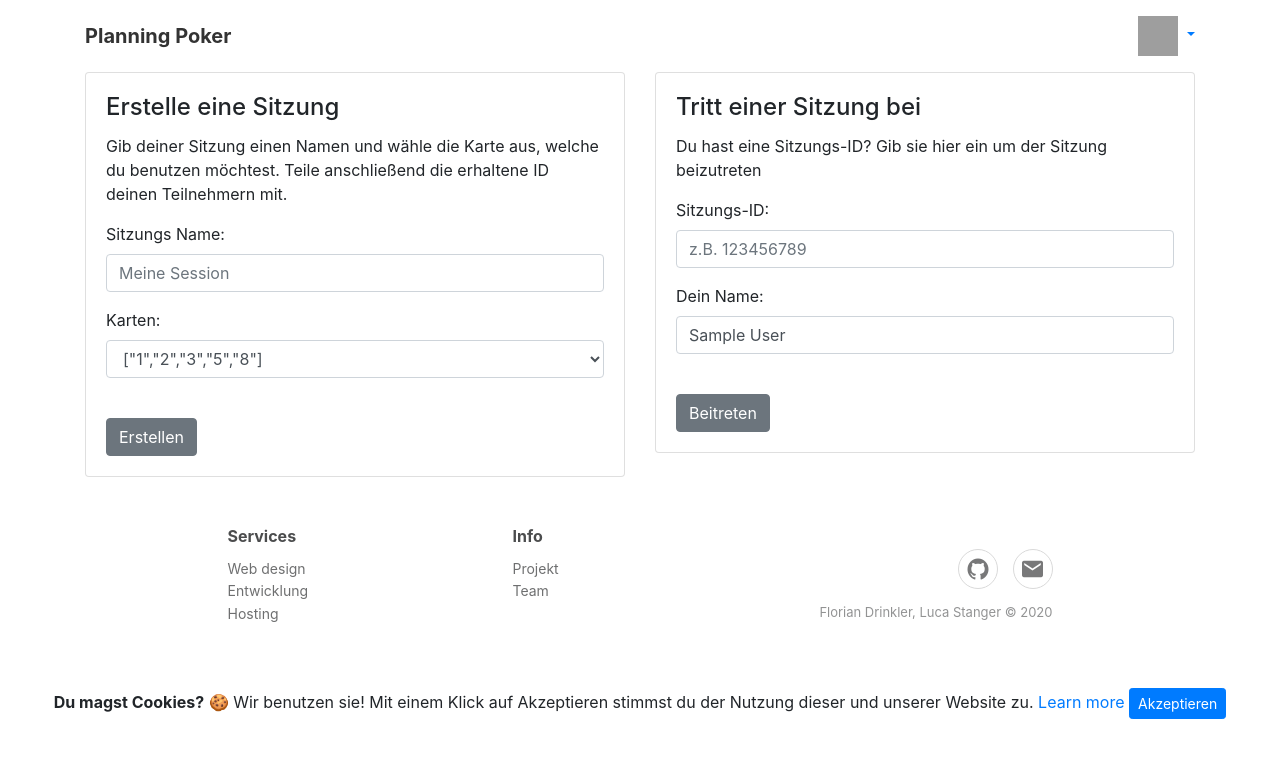
After one commit to Drinkler/Planning-Poker, a PHP site: page /lobby.php in a window 1280 px wide. The commit adds this page. Shown: the top 758 px of the page. Run offline with PHP 8.4, Linux system fonts and the light colour scheme; the visitor is signed in with stand-in values (Sample User, id 1); some libraries are stand-ins or nearby versions; some web fonts are replaced; grey boxes are pictures that could not be loaded.

Commit message:
added lobby.php

```diff
--- a/src/index.php
+++ b/src/index.php
@@ -101,7 +101,7 @@ session_start();
     <!-- Login Button -->
     <nav class="navbar navbar-light navbar-expand-md navigation-clean-button">
         <div class="container">
-            <a class="navbar-brand" href="#">Planning Poker</a>
+            <a class="navbar-brand" href="index.php">Planning Poker</a>
             <?php
                 include_once("php/checkLoginForNavBar.php");
             ?>
@@ -118,9 +118,11 @@ session_start();
                 </p>
             </div>
             <div class="col text-center" style="margin-bottom: 60px;">
+                <a href="lobby.php">
                 <button class="btn btn-primary" type="button">
                     Los geht's !
                 </button>
+                </a>
             </div>
             <div class="row features">
                 <div class="col-sm-6 col-lg-4 item">
--- /dev/null
+++ b/src/lobby.php
@@ -0,0 +1,250 @@
+<?php
+session_start();
+
+// TODO: Überprüfen ob User angemeldet ist, falls nicht -> Location index.php
+
+?>
+
+<!DOCTYPE html>
+<html lang="de">
+
+<head>
+    <meta charset="utf-8" />
+    <meta name="viewport" content="width=device-width, initial-scale=1.0, shrink-to-fit=no" />
+    <title>Planning-Poker</title>
+    <link rel="stylesheet" type="text/css" href="assets/bootstrap/css/bootstrap.min.css" />
+    <link rel="stylesheet" type="text/css" href="https://fonts.googleapis.com/css?family=Lato:400,700,400italic" />
+    <link rel="stylesheet" type="text/css" href="assets/fonts/font-awesome.min.css" />
+    <link rel="stylesheet" type="text/css" href="assets/fonts/ionicons.min.css" />
+    <link rel="stylesheet" type="text/css" href="assets/css/Features-Clean.css" />
+    <link rel="stylesheet" type="text/css" href="assets/css/Footer-Clean.css" />
+    <link rel="stylesheet" type="text/css" href="assets/css/Login-Form-Clean.css" />
+    <link rel="stylesheet" type="text/css" href="assets/css/Navigation-with-Button.css" />
+    <link rel="stylesheet" type="text/css" href="assets/css/Registration-Form-with-Photo.css" />
+    <link rel="stylesheet" type="text/css" href="assets/css/Social-Icons.css" />
+    <link rel="stylesheet" type="text/css" href="assets/css/styles.css" />
+    <link rel="stylesheet" type="text/css" href="assets/css/Testimonials.css" />
+    <link rel="stylesheet" type="text/css" href="https://cdn.jsdelivr.net/gh/Wruczek/Bootstrap-Cookie-Alert@gh-pages/cookiealert.css" />
+
+    <script src="https://www.google.com/recaptcha/api.js" async defer></script>
+    <script src="script/script.js"></script>
+</head>
+
+<body>
+<!-- Modal LogIn -->
+<div class="modal fade" id="loginModal" tabindex="-1" role="dialog" aria-labelledby="loginModalLabel" aria-hidden="true">
+    <div class="modal-dialog" role="document">
+        <div class="modal-content">
+            <div class="modal-header">
+                <h5 class="modal-title" id="loginModalLabel">Login</h5>
+                <button type="button" class="close" data-dismiss="modal" aria-label="Close">
+                    <span aria-hidden="true">&times;</span>
+                </button>
+            </div>
+            <form method="post" action="php/login.php">
+                <div class="modal-body">
+                    <h2 class="sr-only">Login Form</h2>
+                    <div class="form-group">
+                        <input class="form-control" type="email" name="email" placeholder="Email" />
+                    </div>
+                    <div class="form-group">
+                        <input class="form-control" type="password" name="password" placeholder="Password" />
+                    </div>
+                </div>
+                <div class="modal-footer">
+                    <button type="button" class="btn btn-secondary" data-dismiss="modal">Schließen</button>
+                    <button type="submit" class="btn btn-primary">Log In</button>
+                </div>
+            </form>
+        </div>
+    </div>
+</div>
+<!-- End Modal LogIn -->
+<!-- Modal SignUp -->
+<div class="modal fade" id="signupModal" tabindex="-1" role="dialog" aria-labelledby="signupModalLabel" aria-hidden="true">
+    <div class="modal-dialog" role="document">
+        <div class="modal-content">
+            <div class="modal-header">
+                <h5 class="modal-title" id="signupModalLabel">Konto erstellen</h5>
+                <button type="button" class="close" data-dismiss="modal" aria-label="Close">
+                    <span aria-hidden="true">&times;</span>
+                </button>
+            </div>
+            <form method="post" action="php/signup.php">
+                <div class="modal-body">
+                    <h2 class="sr-only">SignUp Form</h2>
+                    <div class="form-group">
+                        <input class="form-control" type="text" name="name" placeholder="Vorname" />
+                    </div>
+                    <div class="form-group">
+                        <input class="form-control" type="text" name="surname" placeholder="Nachname" />
+                    </div>
+                    <div class="form-group">
+                        <input class="form-control" type="email" name="email" placeholder="Email" />
+                    </div>
+                    <div class="form-group">
+                        <input class="form-control" type="password" name="password" placeholder="Password" />
+                    </div>
+                </div>
+                <div class="modal-footer">
+                    <button type="button" class="btn btn-secondary" data-dismiss="modal">Schließen</button>
+                    <button type="submit" class="btn btn-primary">Erstellen</button>
+                </div>
+                <div class="form-group">
+                    <div class="g-recaptcha" data-sitekey="6LcbPuYUAAAAABSvTUYDZHeistTNRv0omkLpnMYK" data-callback="verifyRecaptchaCallback" data-expired-callback="expiredRecaptchaCallback"></div>
+                    <input class="form-control d-none" data-recaptcha="true" data-error="Please complete the Captcha" />
+                    <div class="help-block with-errors"></div>
+                </div>
+            </form>
+        </div>
+    </div>
+</div>
+<!-- End Modal SignUp -->
+<!-- Login Button -->
+<nav class="navbar navbar-light navbar-expand-md navigation-clean-button">
+    <div class="container">
+        <a class="navbar-brand" href="index.php">Planning Poker</a>
+        <?php
+        include_once("php/checkLoginForNavBar.php");
+        ?>
+
+    </div>
+</nav>
+
+<div class="container">
+    <div class="row">
+        <div class="col-md-6">
+            <div class="card">
+                <div class="card-body">
+                    <h4 class="card-title">Erstelle eine Sitzung</h4>
+                    <p class="card-text"> Gib deiner Sitzung einen Namen und wähle die Karte aus, welche du benutzen möchtest. Teile anschließend die erhaltene ID deinen Teilnehmern mit.</p>
+                    <form>
+                        <div class="form-group">
+                            <label for="exampleFormControlInput1">Sitzungs Name:</label>
+                            <input type="text" class="form-control" id="exampleFormControlInput1" placeholder="Meine Session">
+                        </div>
+                        <div class="form-group">
+                            <label for="exampleFormControlSelect1">Karten:</label>
+                            <select class="form-control" id="exampleFormControlSelect1">
+                                <?php
+                                $cardSets = [
+                                    // 1, 3, 5, 8
+                                    ['1', '2', '3', '5', '8'],
+                                    // Standard fibonaci like series of values
+                                    ['1', '2', '3', '5', '8', '13', '20', '40', '100'],
+                                    // Special card set with '?' for unclear stories
+                                    ['1', '2', '3', '5', '8', '13', '20', '40', '?'],
+                                    // Powers of two used by other teams
+                                    ['0' ,'1', '2', '4', '8', '16', '32', '64'],
+                                    // Card set used to estimate hours as different fractions and multiples of a working day
+                                    ['1', '2', '4', '8', '12', '16', '24', '32', '40'],
+                                    // Demonstration of the coffee cup card
+                                    ['&#9749;', '1', '2', '3', '5', '8', '13', '20', '?'],
+                                    // T-shirt Size
+                                    ['XXS','XS', 'S', 'M', 'L', 'XL', 'XXL', '?'],
+                                    // Fibonacci number
+                                    ['1', '2', '3', '5', '8', '13', '21', '34', '55', '89', '144', '&#9749;', '?'],
+                                    // Fibonaci series including 0.5
+                                    ['0.5', '1', '2', '3', '5', '8', '13', '20', '40', '100'],
+                                    // Canadian Cash format
+                                    ['1', '2', '5', '10', '20', '50', '100'],
+                                    // Standard fibonacci with shrug
+                                    ['1', '2', '3', '5', '8', '13', '&#F937;'],
+                                        //Salesforce Estimates
+                                    ['0.5','1','3','5','8']
+                                ];
+
+                                foreach ($cardSets as $key=>$cardSet) {
+                                    echo "<option>" . json_encode($cardSet) . "</option>";
+                                }
+
+                                ?>
+                            </select>
+                        </div>
+                        <br>
+                        <button type="button" class="btn btn-secondary">Erstellen</button>
+                    </form>
+                </div>
+            </div>
+        </div>
+        <div class="col-md-6">
+            <div class="card">
+                <div class="card-body">
+                    <h4 class="card-title">Tritt einer Sitzung bei</h4>
+                    <p class="card-text"> Du hast eine Sitzungs-ID? Gib sie hier ein um der Sitzung beizutreten</p>
+                    <form>
+                        <div class="form-group">
+                            <label for="exampleFormControlInput1">Sitzungs-ID:</label>
+                            <input type="text" class="form-control" id="exampleFormControlInput1" placeholder="z.B. 123456789">
+                        </div>
+                        <div class="form-group">
+                            <label for="exampleFormControlInput1">Dein Name:</label>
+                            <input type="text" class="form-control" id="exampleFormControlInput1" value="<?php echo $_SESSION["username"]?>">
+                        </div>
+                        <br>
+                        <button type="button" class="btn btn-secondary">Beitreten</button>
+                    </form>
+                </div>
+            </div>
+        </div>
+    </div>
+</div>
+
+
+
+
+
+
+
+
+
+
+<div class="footer-clean">
+    <footer>
+        <div class="container">
+            <div class="row justify-content-center">
+                <div class="col-sm-4 col-md-3 item">
+                    <h3>Services</h3>
+                    <ul>
+                        <li><a href="services/webdesign">Web design</a></li>
+                        <li><a href="services/development">Entwicklung</a></li>
+                        <li><a href="services/hosting">Hosting</a></li>
+                    </ul>
+                </div>
+                <div class="col-sm-4 col-md-3 item">
+                    <h3>Info</h3>
+                    <ul>
+                        <li><a href="about/project">Projekt</a></li>
+                        <li><a href="about/team">Team</a></li>
+                    </ul>
+                </div>
+                <div class="col-lg-3 item social">
+                    <a href="https://github.com/Drinkler/Planning-Poker" target="_blank">
+                        <i class="icon ion-social-github"></i>
+                    </a>
+                    <a href="#">
+                        <i class="icon ion-android-mail"></i>
+                    </a>
+                    <p class="copyright">Florian Drinkler, Luca Stanger © 2020</p>
+                </div>
+            </div>
+        </div>
+    </footer>
+</div>
+
+<!-- START Bootstrap-Cookie-Alert -->
+<div class="alert text-center cookiealert" role="alert">
+    <b>Du magst Cookies?</b> &#x1F36A; Wir benutzen sie! Mit einem Klick auf Akzeptieren stimmst du der Nutzung
+    dieser und unserer Website zu. <a href="https://cookiesandyou.com/" target="_blank">Learn more</a>
+
+    <button type="button" class="btn btn-primary btn-sm acceptcookies" aria-label="Close">
+        Akzeptieren
+    </button>
+</div>
+<!-- END Bootstrap-Cookie-Alert -->
+<script src="assets/js/jquery.min.js"></script>
+<script src="assets/bootstrap/js/bootstrap.min.js"></script>
+<script src="https://cdn.jsdelivr.net/gh/Wruczek/Bootstrap-Cookie-Alert@gh-pages/cookiealert.js"></script>
+</body>
+
+</html>
--- a/src/php/checkLoginForNavBar.php
+++ b/src/php/checkLoginForNavBar.php
@@ -34,7 +34,7 @@ if (isset($_SESSION['signed_in']) && $_SESSION['signed_in'] == true) {
                         <img src="'. get_gravatar($_SESSION['email']) .'" width="40" height="40" class="img-circle" alt="@username">
                     </a>
                     <div class="dropdown-menu">
-                        <p class="dropdown-header">Angemeldet als: <br>' . $_SESSION['name'] . ' ' .$_SESSION['surname'] .'</p>
+                        <p class="dropdown-header">Angemeldet als: <br>' . $_SESSION['username'] .'</p>
                         <div class="dropdown-divider"></div>
                         <a href="#" class="dropdown-item">Dein Profil</a>
                         <a href="#" class="dropdown-item">Deine Lobbys</a>
--- a/src/php/login.php
+++ b/src/php/login.php
@@ -38,6 +38,7 @@ if ($result = $stmt->fetch()) {
             $_SESSION["name"] = $result["name"];
             $_SESSION["surname"] = $result["surname"];
             $_SESSION["email"] = $result["email"];
+            $_SESSION["username"] = $_SESSION["name"] . " " . $_SESSION["surname"];
 
             header("Location: ../index.php");
             exit();
```
Also changed, not shown: src/page-template.php (added, +170 -0 lines).
